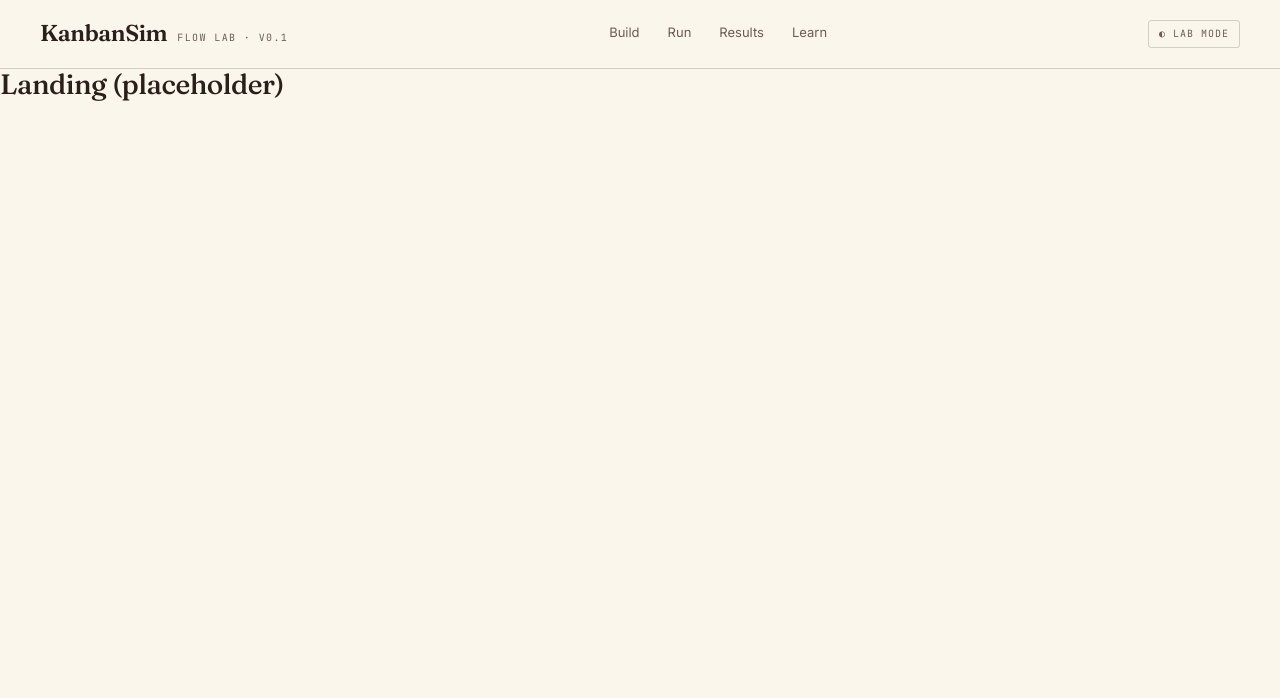
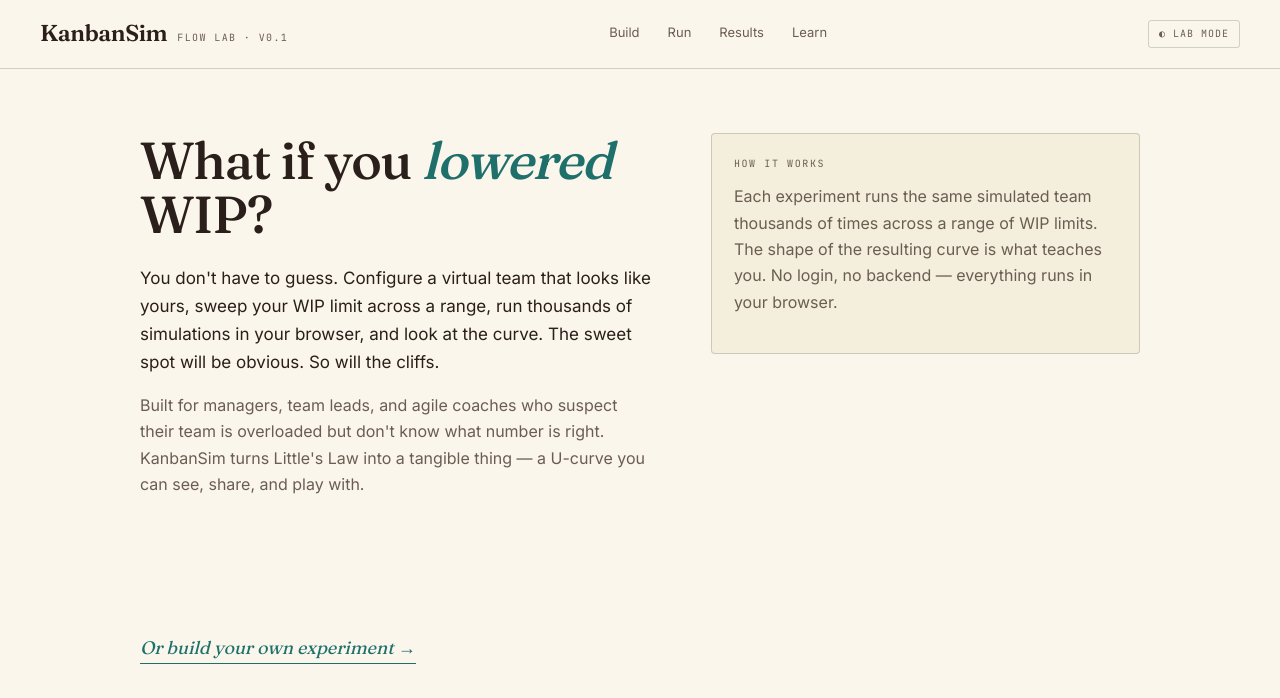
Before and after one commit to christulino/kanbansim, a React (Vite) app in the folder packages/web/: page /#/ in a window 1280 px wide. Shown: the top 698 px of the page. Built offline with nearby package versions, Linux system fonts and the light colour scheme.

Commit message:
feat(web): landing page hero (quiet scientific)
Co-Authored-By: Claude Opus 4.7 (1M context) <noreply@anthropic.com>

```diff
--- a/packages/web/src/main.tsx
+++ b/packages/web/src/main.tsx
@@ -10,6 +10,7 @@ import "./styles/parameter.css";
 import "./styles/build.css";
 import "./styles/run.css";
 import "./styles/chart.css";
+import "./styles/landing.css";
 
 const root = document.getElementById("root");
 if (!root) throw new Error("#root not found");
--- a/packages/web/src/pages/Landing.tsx
+++ b/packages/web/src/pages/Landing.tsx
@@ -1,7 +1,23 @@
+import { Link } from "react-router-dom";
+
 export function Landing() {
   return (
-    <main data-surface="default">
-      <h1>Landing (placeholder)</h1>
+    <main data-surface="default" className="landing">
+      <div className="landing-hero">
+        <div>
+          <h1>What if you <em>lowered</em> WIP?</h1>
+          <p className="lead">You don't have to guess. Configure a virtual team that looks like yours, sweep your WIP limit across a range, run thousands of simulations in your browser, and look at the curve. The sweet spot will be obvious. So will the cliffs.</p>
+          <p>Built for managers, team leads, and agile coaches who suspect their team is overloaded but don't know what number is right. KanbanSim turns Little's Law into a tangible thing — a U-curve you can see, share, and play with.</p>
+        </div>
+        <aside className="landing-hero-aside">
+          <div className="label">How it works</div>
+          <p>Each experiment runs the same simulated team thousands of times across a range of WIP limits. The shape of the resulting curve is what teaches you. No login, no backend — everything runs in your browser.</p>
+        </aside>
+      </div>
+
+      <div className="preset-grid" id="presets">{/* PresetCards in Task 31 */}</div>
+
+      <Link to="/build" className="build-link">Or build your own experiment →</Link>
     </main>
   );
 }
--- /dev/null
+++ b/packages/web/src/styles/landing.css
@@ -0,0 +1,85 @@
+.landing {
+  max-width: 1080px;
+  margin: 0 auto;
+  padding: 64px 40px 80px;
+}
+.landing-hero {
+  display: grid;
+  grid-template-columns: 1.2fr 1fr;
+  gap: 56px;
+  align-items: start;
+  margin-bottom: 64px;
+}
+.landing-hero h1 {
+  font-family: var(--serif);
+  font-weight: 500;
+  font-size: clamp(32px, 5vw, 52px);
+  line-height: 1.05;
+  letter-spacing: -0.025em;
+  margin-bottom: 22px;
+}
+.landing-hero h1 em { font-style: italic; color: var(--accent); }
+.landing-hero p {
+  font-size: 16px;
+  color: var(--text-soft);
+  line-height: 1.65;
+  margin-bottom: 16px;
+  max-width: 56ch;
+}
+.landing-hero .lead { color: var(--text); font-size: 17px; }
+.landing-hero-aside {
+  background: var(--bg-paper);
+  border: 1px solid var(--rule);
+  border-radius: 4px;
+  padding: 22px;
+  font-family: var(--sans);
+  color: var(--text-soft);
+  font-size: 13px;
+}
+.landing-hero-aside .label { margin-bottom: 12px; }
+
+.preset-grid {
+  display: grid;
+  grid-template-columns: repeat(auto-fit, minmax(260px, 1fr));
+  gap: 22px;
+  margin-bottom: 56px;
+}
+.preset-card {
+  background: var(--bg-paper);
+  border: 1px solid var(--rule);
+  border-radius: 4px;
+  padding: 24px;
+  display: flex;
+  flex-direction: column;
+  gap: 12px;
+  text-align: left;
+  font: inherit;
+  color: var(--text);
+  cursor: pointer;
+  transition: border-color 120ms ease-out, transform 120ms ease-out;
+}
+.preset-card:hover { border-color: var(--accent); transform: translateY(-1px); }
+.preset-card.active { border-color: var(--accent); background: var(--accent-soft); }
+.preset-card .label { font-size: 10px; }
+.preset-card h3 { font-family: var(--serif); font-size: 22px; font-weight: 500; }
+.preset-card .lesson { font-size: 13px; color: var(--text-soft); }
+.preset-card .cta { font-family: var(--mono); font-size: 11px; color: var(--accent); margin-top: auto; }
+
+.build-link {
+  display: inline-block;
+  font-family: var(--serif);
+  font-style: italic;
+  font-size: 18px;
+  color: var(--accent);
+  text-decoration: none;
+  border-bottom: 1px solid var(--accent);
+  padding-bottom: 2px;
+}
+
+.ambient-ucurve { display: flex; flex-direction: column; gap: 8px; }
+.ambient-meta { font-size: 10.5px; color: var(--text-faint); }
+
+@media (max-width: 760px) {
+  .landing { padding: 40px 18px 60px; }
+  .landing-hero { grid-template-columns: 1fr; gap: 28px; }
+}
```
